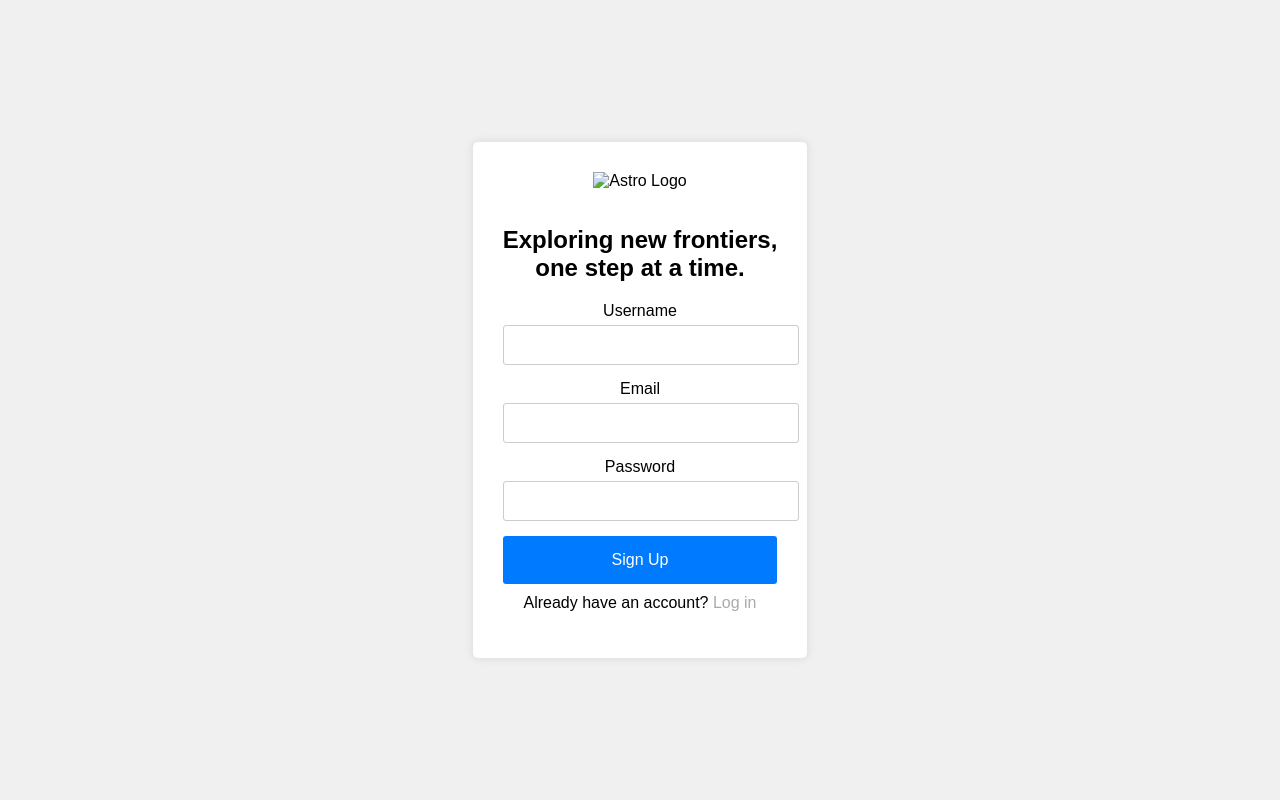
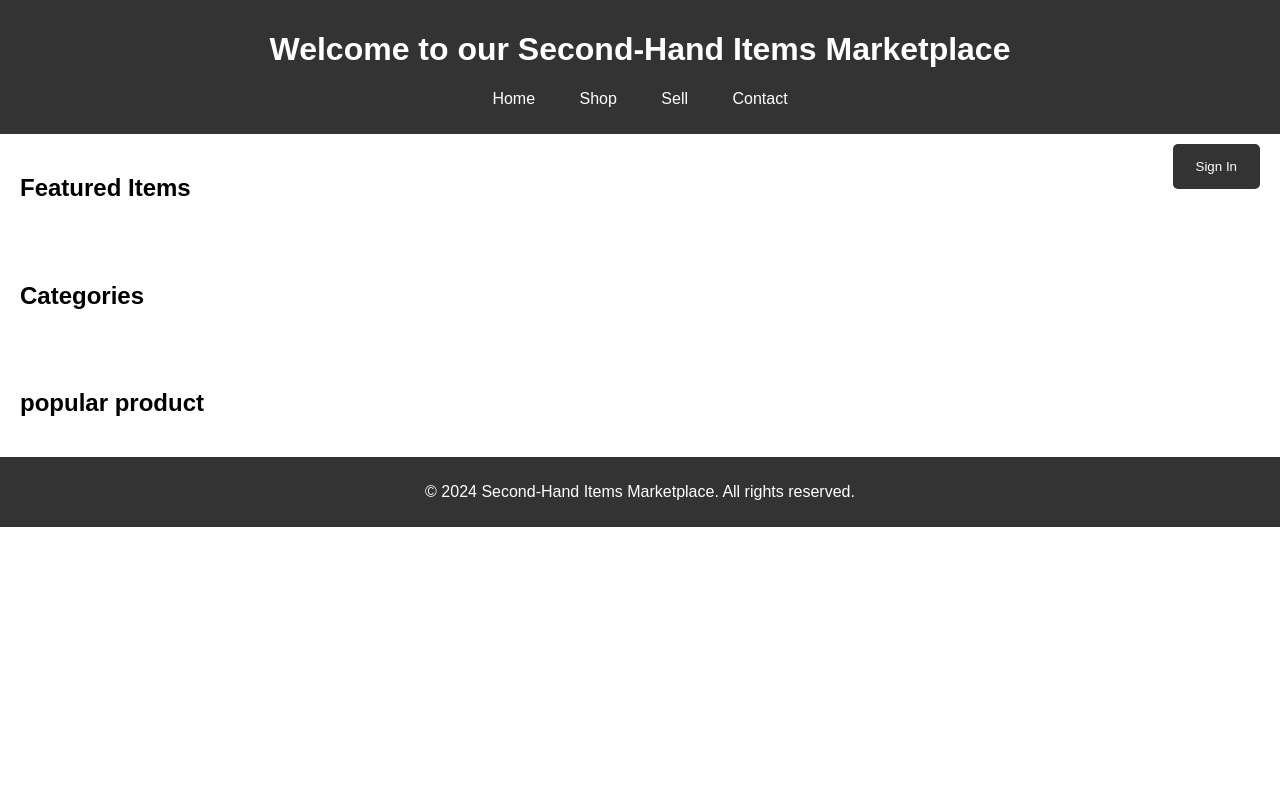
Before and after one commit to charitraa/Thrift_Shop, a Django app: page /home/ in a window 1280 px wide. Run offline with Django 4.2, Linux system fonts and the light colour scheme.

Commit message:
homepage

```diff
--- a/thrift/apps/templates/HomePage.html
+++ b/thrift/apps/templates/HomePage.html
@@ -3,97 +3,94 @@
 <head>
     <meta charset="UTF-8">
     <meta name="viewport" content="width=device-width, initial-scale=1.0">
-    <title>Sign Up</title>
+    <title>Second-Hand Items Marketplace</title>
     <style>
-        body {
-    font-family: sans-serif;
+        /* styles.css */
+
+body {
+    font-family: Arial, sans-serif;
     margin: 0;
     padding: 0;
-    display: flex;
-    justify-content: center;
-    align-items: center;
-    min-height: 100vh;
-    background-color: #f0f0f0;
 }
 
-.container {
-    background-color: #fff;
-    padding: 30px;
-    border-radius: 5px;
-    box-shadow: 0 0 10px rgba(0, 0, 0, 0.1);
+header {
+    background-color: #333;
+    color: #fff;
     text-align: center;
+    padding: 10px 0;
 }
 
-.logo {
-    width: 100px;
-    margin-bottom: 20px;
+nav ul {
+    list-style-type: none;
 }
 
-h1 {
-    font-size: 24px;
-    margin-bottom: 20px;
-}
+nav ul li {
+    display: inline;
 
-.input-group {
-    margin-bottom: 15px;
-}
-
-.input-group label {
-    display: block;
-    margin-bottom: 5px;
-}
-
-.input-group input {
-    width: 100%;
-    padding: 10px;
-    border: 1px solid #ccc;
-    border-radius: 3px;
-    font-size: 16px;
-}
-
-.signup-btn {
-    display: block;
-    width: 100%;
-    padding: 15px 20px;
-    background-color: #007bff;
-    color: #fff;
-    border: none;
-    border-radius: 3px;
-    font-size: 16px;
-    cursor: pointer;
-}
-
-p {
-    margin-top: 10px;
+    margin-right: 40px;
 }
 
 a {
-    color: #aaa;
     text-decoration: none;
+    color: #fff;
 }
 
+.featured-items, .categories, .popularproduct {
+    padding: 20px;
+}
+
+footer {
+    background-color: #333;
+    color: #fff;
+    text-align: center;
+    padding: 10px 0;
+}
+.signin {
+    background-color: #333;
+    color: #fff;
+    float: right;
+    margin-right: 20px;
+    margin-top: 10px;
+    padding: 15px 23px;
+    border: none;
+    border-radius: 5px;
+    cursor: pointer;
+}
     </style>
 </head>
 <body>
-    <div class="container">
-        <img src="" alt="Astro Logo" class="logo">
-        <h1>Exploring new frontiers,<br> one step at a time.</h1>
-        <form action="#" method="post">
-            <div class="input-group">
-                <label for="username">Username</label>
-                <input type="text" name="username" id="username" required>
-            </div>
-            <div class="input-group">
-                <label for="email">Email</label>
-                <input type="email" name="email" id="email" required>
-            </div>
-            <div class="input-group">
-                <label for="password">Password</label>
-                <input type="password" name="password" id="password" required>
-            </div>
-            <button type="submit" class="signup-btn">Sign Up</button>
-        </form>
-        <p>Already have an account? <a href="#">Log in</a></p>
-    </div>
-</body>
-</html>
+    <header>
+        <h1>Welcome to our Second-Hand Items Marketplace</h1>
+        <nav>
+            <ul>
+                <li><a href="#">Home</a></li>
+                <li><a href="#">Shop</a></li>
+                <li><a href="#">Sell</a></li>
+                <li><a href="#">Contact</a></li>
+            </ul>
+        </nav>
+
+        <script>
+            </script>
+    </header>
+
+   <a href="login.html"><button class="signin">Sign In</button></a>
+    <section class="featured-items">
+        <h2>Featured Items</h2>
+        <!-- Featured items content here -->
+    </section>
+
+    <section class="categories">
+        <h2>Categories</h2>
+        <!-- Categories content here -->
+    </section>
+
+    <section class="popularproduct">
+        <h2> popular product</h2>
+        <!-- popular product  content here -->
+    </section>
+
+    <footer>
+        <p>&copy; 2024 Second-Hand Items Marketplace. All rights reserved.</p><!--&copy for copyright icon-->
+    </footer>
+</body> </html>
```
Also changed, not shown: thrift/thrift/urls.py (line endings or trailing spaces).
